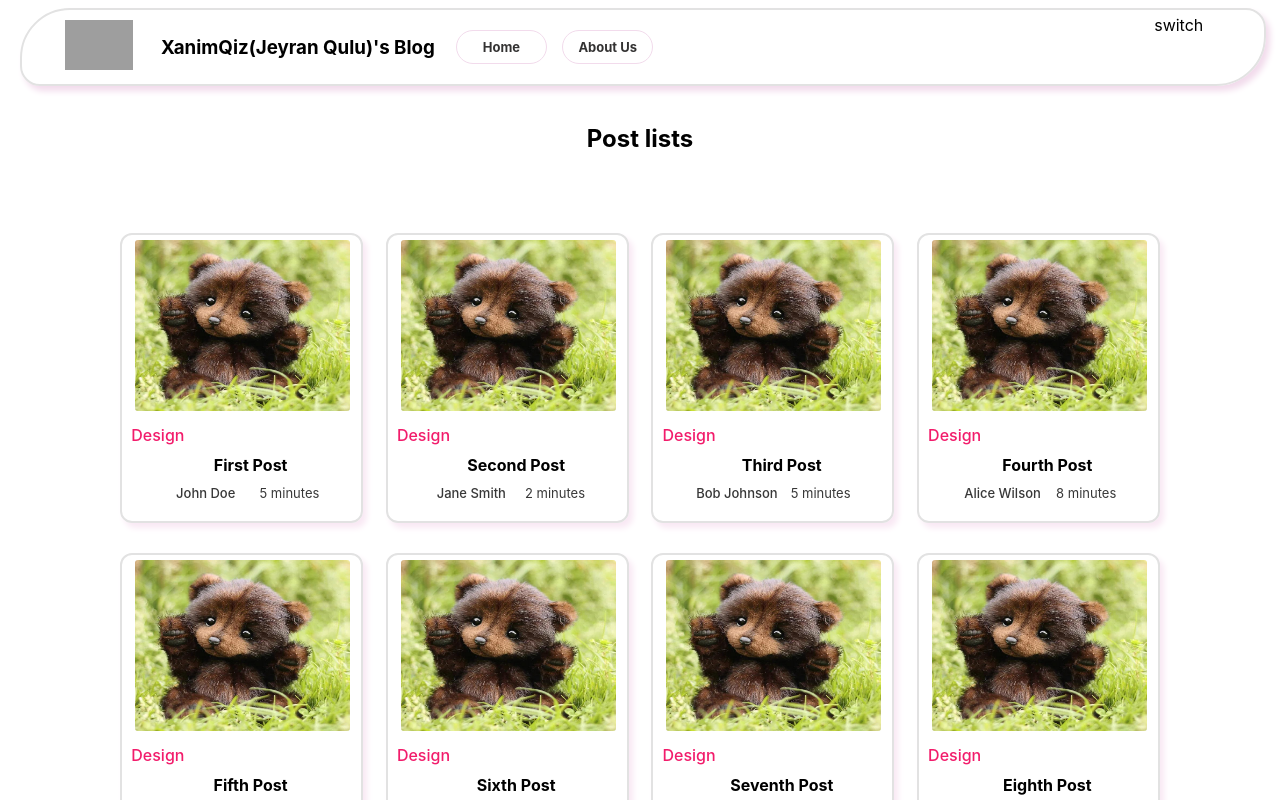
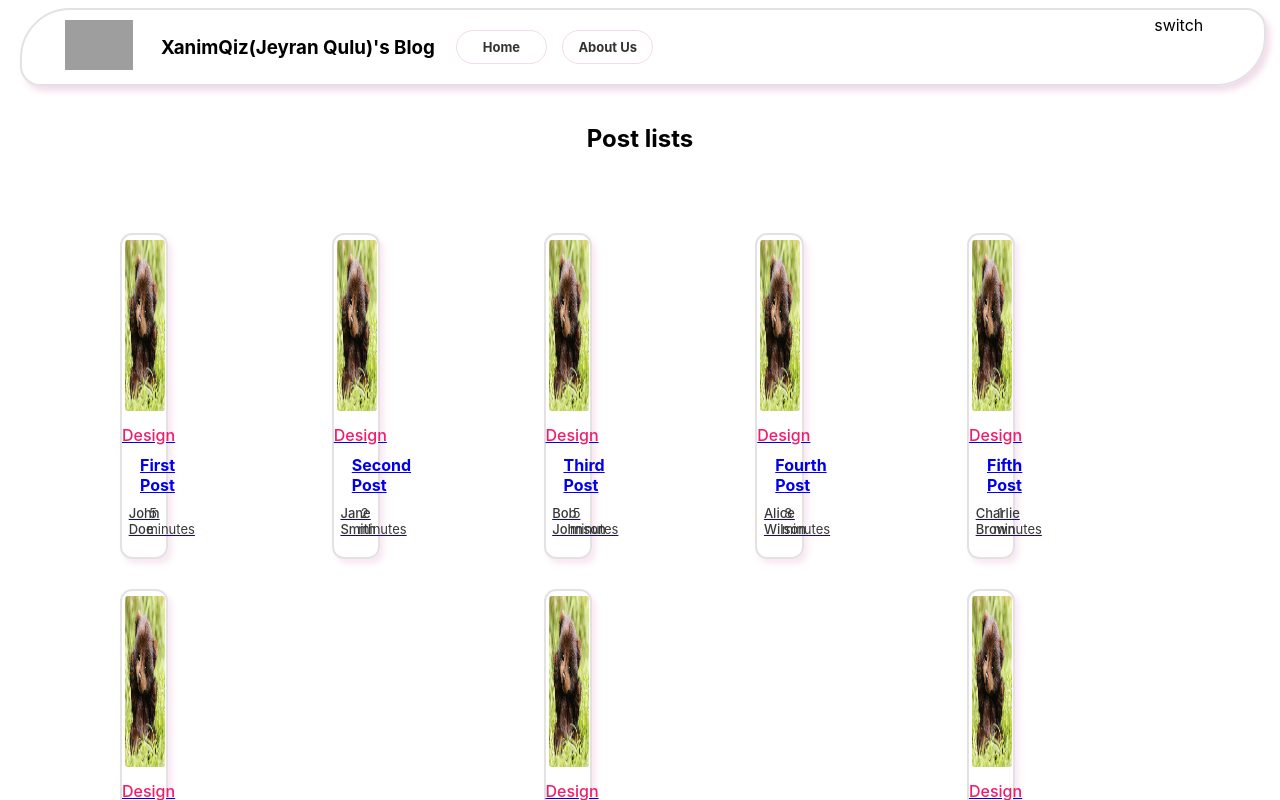
Before and after one commit to zahraRostami1999/blog-app, a React (Create React App) app: page / in a window 1280 px wide. Shown: the top 800 px of the page. Built offline with nearby package versions, Linux system fonts and the light colour scheme; data requests are answered from the project's data file; grey boxes are pictures that could not be loaded.

Commit message:
import Link to Post_list component and put Post component in

```diff
--- a/src/Components/post_list/Post_list.jsx
+++ b/src/Components/post_list/Post_list.jsx
@@ -1,17 +1,16 @@
 import Post from "../post/Post";
 import styled from "./list.module.css";
 import { useEffect, useState } from "react";
+import { Link } from "react-router-dom";
 import axios from "axios";
 
 function Post_list() {
   const [postContent, setpostContent] = useState([]);
 
   useEffect(() => {
-
-    axios.get('http://localhost:8000/PostAPI').then((result) => {
+    axios.get("http://localhost:8000/PostAPI").then((result) => {
       setpostContent(result.data);
-    })
-
+    });
   }, []);
 
   return (
@@ -22,7 +21,9 @@ function Post_list() {
         </div>
         <div className={styled.list}>
           {postContent.map((result) => (
-            <Post content={result} />
+            <Link>
+              <Post content={result} />
+            </Link>
           ))}
         </div>
       </div>
```
